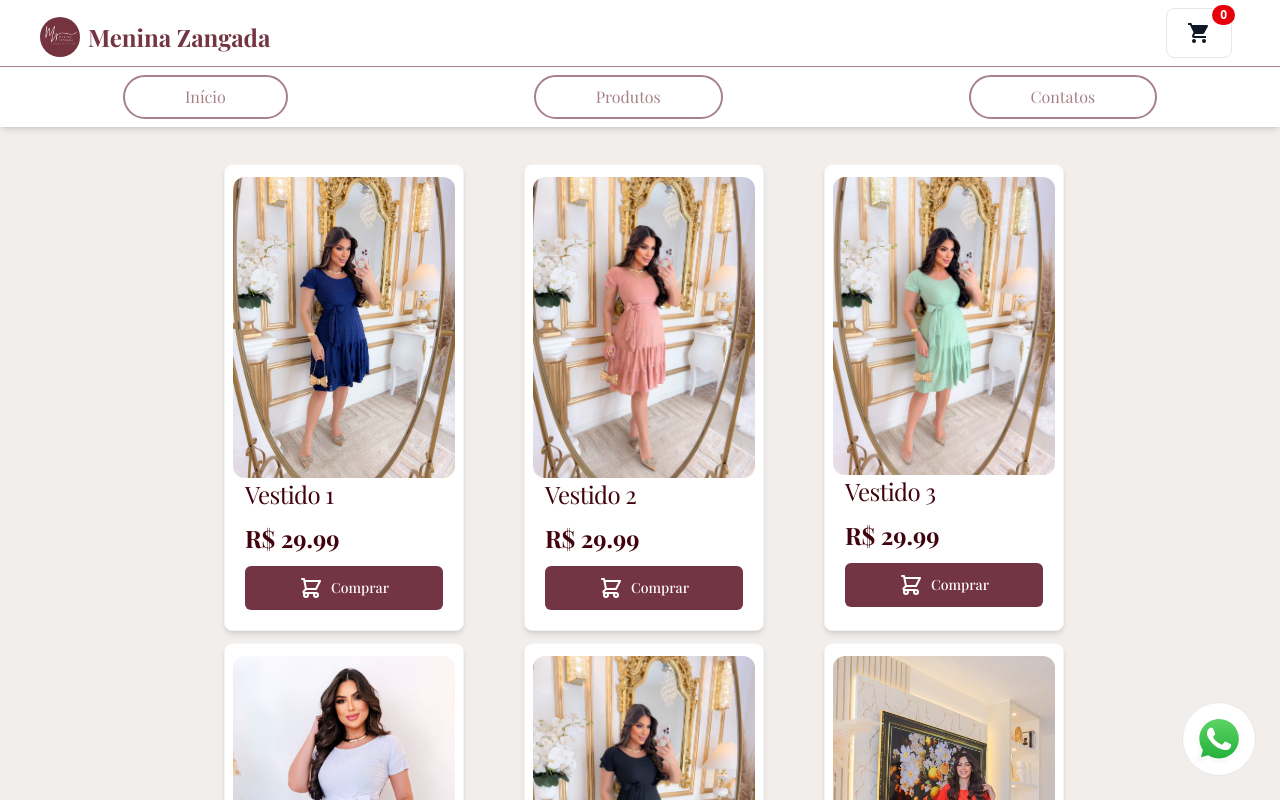
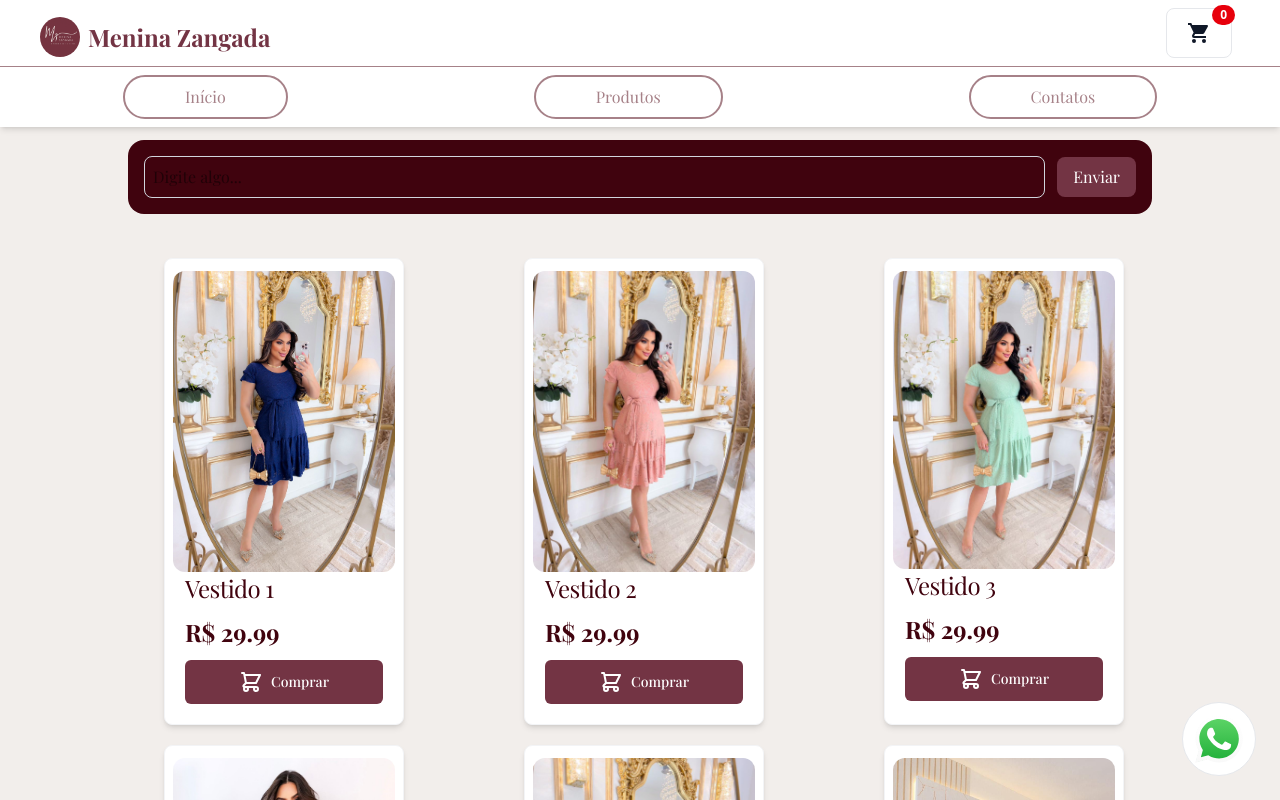
Before and after one commit to Erick-aaooii/Ecommerce-with-Angular, an Angular app: page /produtos in a window 1280 px wide. Shown: the top 800 px of the page. Built offline with nearby package versions, Linux system fonts and the light colour scheme; a web font is replaced by a local one.

Commit message:
feat: search bar for prouct route

```diff
--- a/src/app/pages/produtos/components/product/product.component.html
+++ b/src/app/pages/produtos/components/product/product.component.html
@@ -1,4 +1,4 @@
-<div class="grid md:grid-cols-3 gap-x-15 gap-3 m-10">
+<div class="grid md:grid-cols-3 gap-x-30 gap-5 m-10">
     @for (item of items; track $index) {
       <div class="relative flex md:w-60 w-80 max-w-xs flex-col overflow-hidden rounded-lg border hover:scale-105 transition translate-1 border-gray-100 bg-white shadow-md">
         <a class="relative mx-2 h-auto flex justify-center items-center mt-3 overflow-hidden rounded-xl" [routerLink]="['/produto', item.id]">
--- /dev/null
+++ b/src/app/pages/produtos/components/searchProducts/searchProducts.component.html
@@ -0,0 +1,4 @@
+<form action="" class="flex flex-row gap-x-3 justify-center items-center mt-5 bg-color1 w-xs md:w-5xl p-4 rounded-2xl">
+    <input type="text" class="w-full flex-1 p-2 rounded-lg border border-gray-300" placeholder="Digite algo...">
+    <button type="submit" class="px-4 py-2 bg-color4 hover:bg-color2 text-white rounded-lg">Enviar</button>
+  </form>
--- a/src/app/pages/produtos/produtos.component.html
+++ b/src/app/pages/produtos/produtos.component.html
@@ -1,3 +1,4 @@
-<section class="flex justify-center">
+<section class="flex flex-col items-center">
+    <searchProducts/>
     <app-product/>
 </section>
--- a/src/app/pages/produtos/produtos.component.ts
+++ b/src/app/pages/produtos/produtos.component.ts
@@ -1,10 +1,11 @@
 import { Component } from '@angular/core';
 import { ProductComponent } from './components/product/product.component';
+import { SearchProductsComponent } from "./components/searchProducts/searchProducts.component";
 
 @Component({
   selector: 'app-produtos',
   standalone: true,
-  imports: [ ProductComponent ],
+  imports: [ProductComponent, SearchProductsComponent],
   templateUrl: './produtos.component.html'
 })
 export class ProdutosComponent {
```
Also changed, not shown: src/app/pages/produtos/components/searchProducts/searchProducts.component.ts (added, +10 -0 lines).
